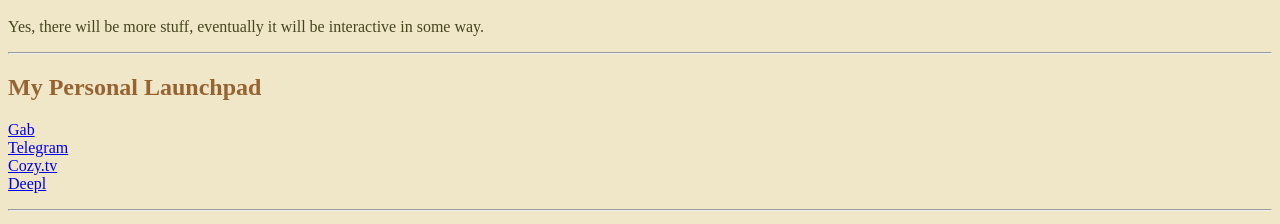
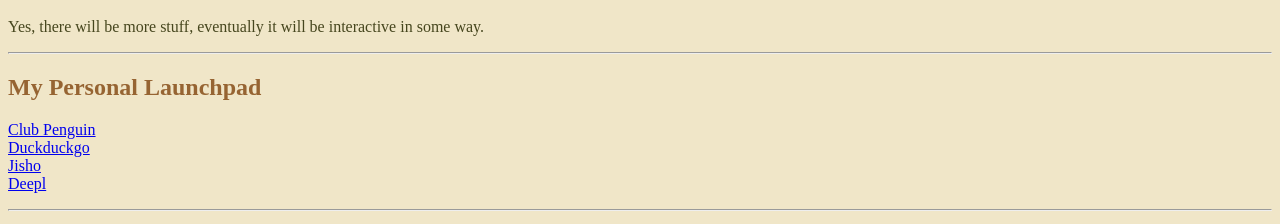
Before and after one commit to Jarombean/Jarombean.github.io, a plain HTML site: page index.html in a window 1280 px wide. Shown: the part 926-1150 px from the top of the page. Drawn offline with Linux system fonts and the light colour scheme.

Commit message:
Update index.html

```diff
--- a/index.html
+++ b/index.html
@@ -34,7 +34,7 @@
         <p>Yes, there will be more stuff, eventually it will be interactive in some way.</p>
         <hr>
         <h2>My Personal Launchpad</h2>
-        <p><a href="https://www.gab.com">Gab</a><br><a href="https://web.telegram.org/k/">Telegram</a><br><a href="https://cozy.tv/">Cozy.tv</a><br><a href="https://www.deepl.com">Deepl</a><br></p>
+        <p><a href="https://cprewritten.net/">Club Penguin<br><a href="https://duckduckgo.com">Duckduckgo</a><br><a href="https://jisho.org">Jisho</a><br><a href="https://www.deepl.com">Deepl</a><br></p>
         <hr>
         <h2>Interests</h2>
         <h3>Cars</h3>
```
